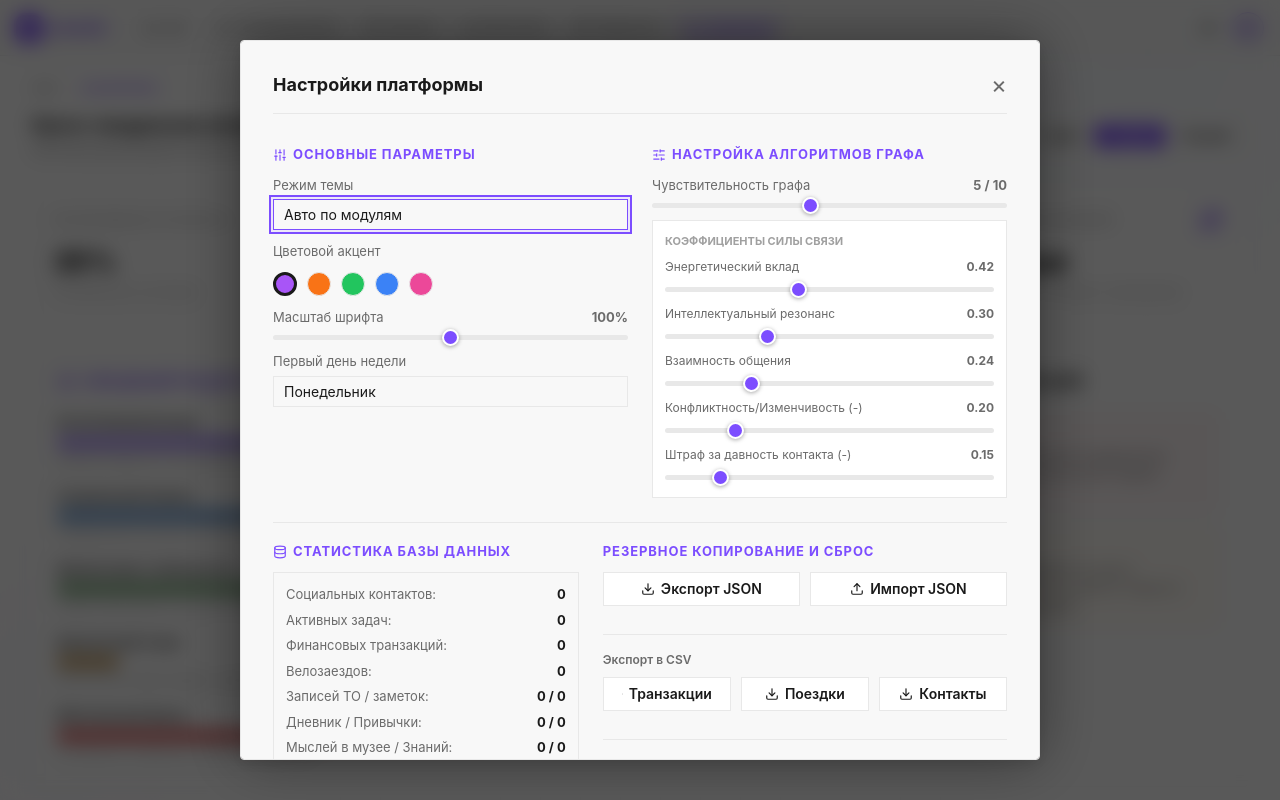
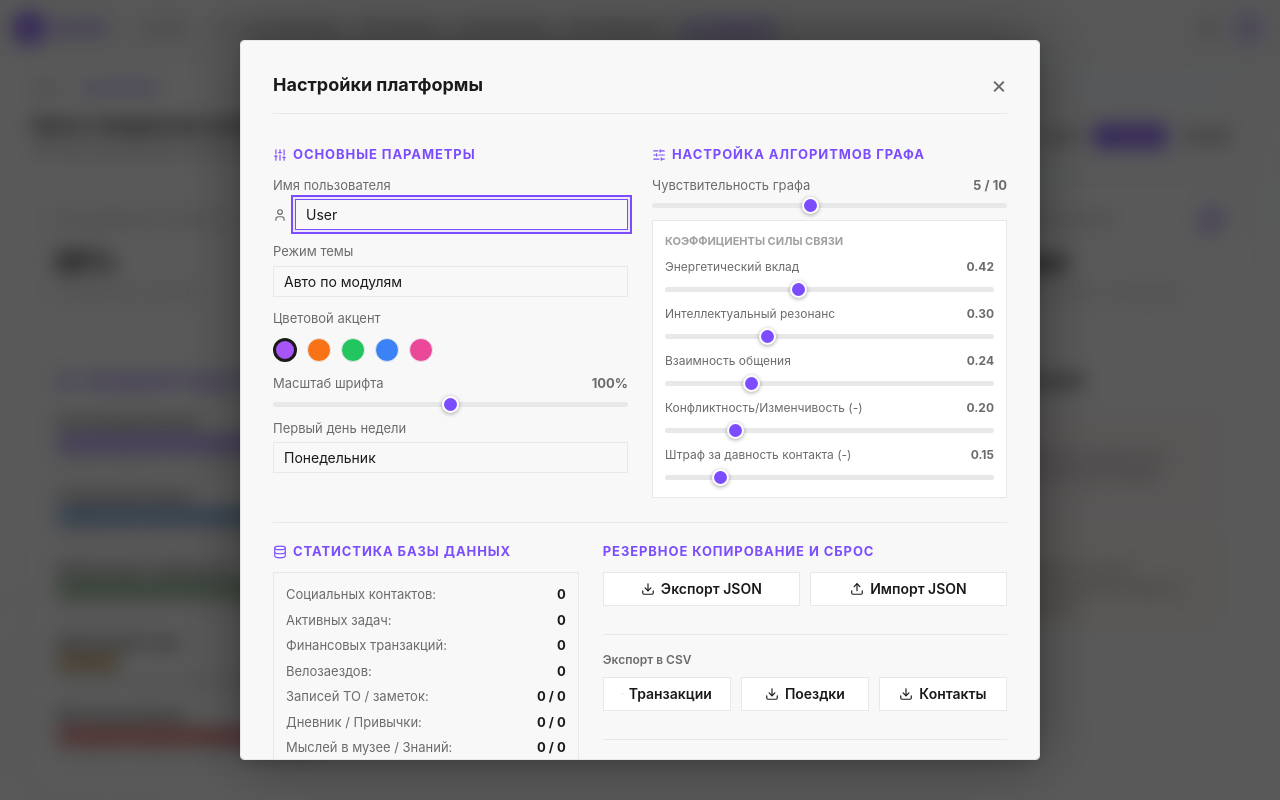
Before and after one commit to m0rvey/lifeos, a React (Vite) app: page /analytics in a window 1280 px wide. Both pictures are taken after a click on the button "Настройки платформы". Built offline with nearby package versions, Linux system fonts and the light colour scheme.

Commit message:
feat: settings improvements
- Add userName field in settings (editable)
- Add About section with project description and author link
- Update AppHeader to show user name in avatar and dropdown
- Update types, defaults, validation, migrations for userName

```diff
--- a/src/context/AppContext.tsx
+++ b/src/context/AppContext.tsx
@@ -10,6 +10,8 @@ interface AppContextValue {
   setTheme: (theme: ThemeType) => void;
   themeMode: ThemeMode;
   setThemeMode: (mode: ThemeMode) => void;
+  userName: string;
+  setUserName: (name: string) => void;
   isAdaptive: boolean;
   setIsAdaptive: (adaptive: boolean) => void;
   accentColor: 'purple' | 'orange' | 'green' | 'blue' | 'rose';
@@ -103,6 +105,18 @@ export function AppProvider({ children }: { children: ReactNode }) {
         settings: {
           ...settingsRef.current,
           accentColor: accent,
+        },
+      },
+    });
+  }, [dispatch]);
+
+  const setUserName = useCallback((name: string) => {
+    dispatch({
+      type: 'SET_DATA',
+      payload: {
+        settings: {
+          ...settingsRef.current,
+          userName: name,
         },
       },
     });
@@ -231,6 +245,8 @@ export function AppProvider({ children }: { children: ReactNode }) {
         setTheme,
         themeMode: settings.themeMode,
         setThemeMode,
+        userName: settings.userName,
+        setUserName,
         isAdaptive: settings.isAdaptive,
         setIsAdaptive,
         accentColor: settings.accentColor,
--- a/src/shell/AppHeader.tsx
+++ b/src/shell/AppHeader.tsx
@@ -29,7 +29,7 @@ const TABS: ModuleTab[] = [
 
 export default function AppHeader({ onOpenSettings }: AppHeaderProps) {
   const navigate = useNavigate();
-  const { activeModule, isSidebarOpen, setSidebarOpen } = useApp();
+  const { activeModule, userName, isSidebarOpen, setSidebarOpen } = useApp();
   const { data } = useData();
 
   const [showProfileDropdown, setShowProfileDropdown] = useState(false);
@@ -133,16 +133,16 @@ export default function AppHeader({ onOpenSettings }: AppHeaderProps) {
           title="Личный кабинет"
           aria-label="Личный кабинет"
         >
-          MV
+          {userName.slice(0, 2).toUpperCase()}
         </button>
 
         {showProfileDropdown && (
           <div className="profile-dropdown" ref={dropdownRef}>
             <div className="profile-dropdown-header">
-              <div className="profile-dropdown-avatar">LO</div>
+              <div className="profile-dropdown-avatar">{userName.slice(0, 2).toUpperCase()}</div>
               <div className="profile-dropdown-info">
-                <div className="profile-dropdown-name">LifeOS</div>
-                <div className="profile-dropdown-email">open-source</div>
+                <div className="profile-dropdown-name">{userName}</div>
+                <div className="profile-dropdown-email">LifeOS</div>
               </div>
             </div>
             <div className="profile-dropdown-divider" />
--- a/src/shell/SettingsModal.tsx
+++ b/src/shell/SettingsModal.tsx
@@ -3,7 +3,7 @@ import { useApp } from '../context/AppContext';
 import { useData } from '../context/DataContext';
 import { exportBackup, importBackup, wipeAllData, exportTransactionsCsv, exportRidesCsv, exportPeopleCsv } from '../storage/backup';
 import { ConfirmDialog, Modal } from '../ui';
-import { Database, Sliders, SlidersHorizontal, Trash2, Download, Upload, Info } from 'lucide-react';
+import { Database, Sliders, SlidersHorizontal, Trash2, Download, Upload, Info, ExternalLink, User } from 'lucide-react';
 import type { ThemeType, ThemeMode } from '../types';
 
 interface SettingsModalProps {
@@ -16,6 +16,8 @@ export default function SettingsModal({ onClose }: SettingsModalProps) {
     setTheme,
     themeMode,
     setThemeMode,
+    userName,
+    setUserName,
     accentColor,
     setAccentColor,
     fontSizeScale,
@@ -193,6 +195,22 @@ export default function SettingsModal({ onClose }: SettingsModalProps) {
                 <h3 className="settings-section-title">
                   <Sliders size={14} /> Основные параметры
                 </h3>
+
+                {/* User name */}
+                <div className="settings-form-group">
+                  <label className="settings-label">Имя пользователя</label>
+                  <div style={{ display: 'flex', gap: '8px', alignItems: 'center' }}>
+                    <User size={14} style={{ color: 'var(--text-secondary)', flexShrink: 0 }} />
+                    <input
+                      type="text"
+                      value={userName}
+                      onChange={e => setUserName(e.target.value)}
+                      className="settings-select"
+                      placeholder="Ваше имя"
+                      maxLength={30}
+                    />
+                  </div>
+                </div>
 
                 {/* Theme mode */}
                 <div className="settings-form-group">
@@ -520,6 +538,16 @@ export default function SettingsModal({ onClose }: SettingsModalProps) {
               </div>
             </div>
           </div>
+
+          {/* About section */}
+          <div className="settings-about">
+            <div className="settings-about-content">
+              <strong>LifeOS</strong> — open-source platform for managing social connections, finance, cycling, reflection, and habits.
+            </div>
+            <div className="settings-about-author">
+              Created by <a href="https://github.com/m0rvey" target="_blank" rel="noopener noreferrer">m0rvey <ExternalLink size={11} /></a>
+            </div>
+          </div>
         </div>
 
       {/* Confirmation for Wipe operations */}
--- a/src/storage/defaults.ts
+++ b/src/storage/defaults.ts
@@ -6,6 +6,7 @@ export function getDefaultData(): AppData {
     settings: {
       theme: 'mindveyz',
       themeMode: 'adaptive',
+      userName: 'User',
       accentColor: 'purple',
       fontSizeScale: 1.0,
       isAdaptive: true,
--- a/src/storage/migrations.ts
+++ b/src/storage/migrations.ts
@@ -301,11 +301,14 @@ export function sanitizeData(data: unknown): AppData {
   const themeModeStr = typeof rawSettings.themeMode === 'string' ? rawSettings.themeMode : '';
   const themeModeVal = ['manual', 'adaptive', 'system'].includes(themeModeStr) ? (themeModeStr as AppData['settings']['themeMode']) : def.settings.themeMode;
 
+  const userNameStr = typeof rawSettings.userName === 'string' ? rawSettings.userName : '';
+
   return {
     version: 3,
     settings: {
       theme: themeVal,
       themeMode: themeModeVal,
+      userName: userNameStr || def.settings.userName,
       accentColor: accentVal,
       fontSizeScale: typeof rawSettings.fontSizeScale === 'number' ? Math.max(0.8, Math.min(1.2, rawSettings.fontSizeScale)) : def.settings.fontSizeScale,
       isAdaptive: typeof rawSettings.isAdaptive === 'boolean' ? rawSettings.isAdaptive : def.settings.isAdaptive,
--- a/src/styles/components.css
+++ b/src/styles/components.css
@@ -986,3 +986,36 @@ tr:nth-child(even) td { background: color-mix(in srgb, var(--surface) 50%, trans
     grid-template-columns: 1fr;
   }
 }
+
+/* Settings About */
+.settings-about {
+  margin-top: var(--sp-6);
+  padding-top: var(--sp-4);
+  border-top: 1px solid var(--border);
+  text-align: center;
+}
+
+.settings-about-content {
+  font-size: var(--text-sm);
+  color: var(--text-secondary);
+  line-height: 1.5;
+  margin-bottom: var(--sp-2);
+}
+
+.settings-about-author {
+  font-size: var(--text-xs);
+  color: var(--text-tertiary);
+}
+
+.settings-about-author a {
+  color: var(--accent);
+  text-decoration: none;
+  display: inline-flex;
+  align-items: center;
+  gap: 4px;
+  transition: opacity var(--duration-fast);
+}
+
+.settings-about-author a:hover {
+  opacity: 0.8;
+}
--- a/src/types/app.types.ts
+++ b/src/types/app.types.ts
@@ -13,6 +13,7 @@ export type ThemeMode = 'manual' | 'adaptive' | 'system';
 export interface AppSettings {
   theme: ThemeType;
   themeMode: ThemeMode;
+  userName: string;
   accentColor: 'purple' | 'orange' | 'green' | 'blue' | 'rose';
   fontSizeScale: number;
   isAdaptive: boolean;
--- a/src/validation/index.ts
+++ b/src/validation/index.ts
@@ -186,6 +186,7 @@ export const GraphWeightsSchema = z.object({
 export const AppSettingsSchema = z.object({
   theme: z.enum(['mindveyz', 'cyclist', 'reflect', 'slate']),
   themeMode: z.enum(['manual', 'adaptive', 'system']),
+  userName: z.string(),
   accentColor: z.enum(['purple', 'orange', 'green', 'blue', 'rose']),
   fontSizeScale: z.number().min(0.8).max(1.2),
   isAdaptive: z.boolean(),
```
